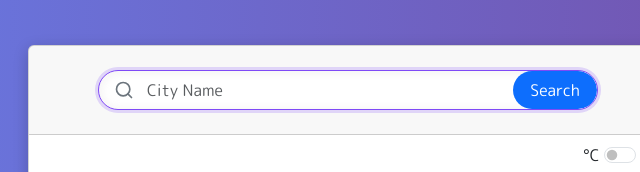
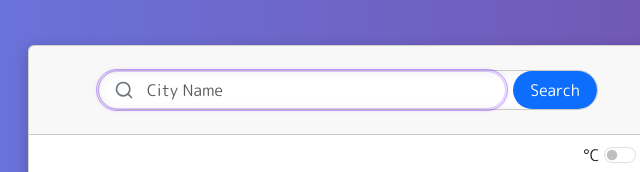
Before and after one commit to Kelsey94/My-Weather-App, a plain HTML site: page index.html in a window 1280 px wide. Shown: the part 120-292 px from the top of the page, 292-932 px from the left. Drawn offline with nearby package versions, Linux system fonts and the light colour scheme.

Commit message:
Revert "Refactor search input styles for improved accessibility and visual consistency"
This reverts commit 0996f2c79bba757f72b138de509e64feddb1e32b.

```diff
--- a/css/styles.css
+++ b/css/styles.css
@@ -46,8 +46,10 @@ main div.card {
 
 /* Override Bootstrap input focus glow */
 #citySearchForm input.search-input:focus {
-	outline: none;
-	box-shadow: none;
+  outline: 1px solid #680aff52;
+	box-shadow: 0 0 5px rgba(104, 10, 255, 0.5);
+	border-radius: 50px;
+	height: auto;
 }
 
 /* Provide an accessible keyboard ring */
@@ -68,50 +70,18 @@ main div.card {
 	border: 1px solid #c9c9c9;
 	border-radius: 50px;
 	box-shadow: inset 1px 1px 7px 3px rgba(172, 171, 171, 0.1);
-	overflow: hidden;
 	padding: 10px;
 	max-width: 500px;
 	width: 100%;
 	transition: all 0.3s ease;
 }
 
-.search-container:focus-within {
-	border-color: #7f49f6;
-	box-shadow: inset 1px 1px 7px 3px rgba(172, 171, 171, 0.1), 0 0 0 3px rgba(127, 73, 246, 0.2);
-}
-
 .form-control.search-input {
 	border: none;
-	background-color: transparent !important;
+	background: transparent;
+	padding-left: 20px;
+	font-size: 1rem;
 	height: 30px;
-}
-
-.form-control.search-input,
-.form-control.search-input:focus,
-.form-control.search-input:active {
-	background-color: transparent !important;
-	box-shadow: none !important;
-	appearance: none;
-	-webkit-appearance: none;
-}
-
-/* Prevent browser autofill tint from painting over the rounded search container. */
-.form-control.search-input:-webkit-autofill,
-.form-control.search-input:-webkit-autofill:hover,
-.form-control.search-input:-webkit-autofill:focus,
-.form-control.search-input:-webkit-autofill:active {
-	-webkit-box-shadow: 0 0 0 1000px #ffffff inset !important;
-	box-shadow: 0 0 0 1000px #ffffff inset !important;
-	-webkit-text-fill-color: inherit;
-	caret-color: inherit;
-	transition: background-color 9999s ease-out 0s;
-}
-
-input[type="search"]::-webkit-search-decoration,
-input[type="search"]::-webkit-search-cancel-button,
-input[type="search"]::-webkit-search-results-button,
-input[type="search"]::-webkit-search-results-decoration {
-	-webkit-appearance: none;
 }
 
 /* .form-control.search-input:focus {
```
